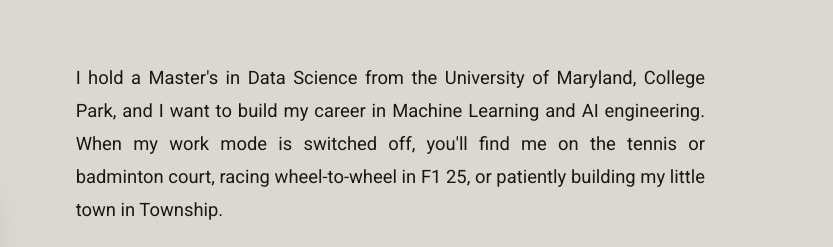
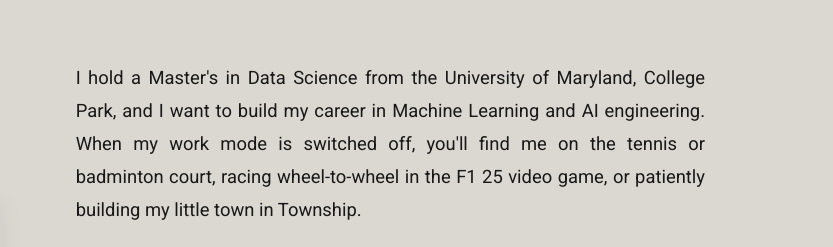
Before and after one commit to choppaJeevan/choppaJeevan.github.io, a plain HTML site: page index.html in a window 1280 px wide. Shown: the part 240-487 px from the top of the page, 447-1280 px from the left. Drawn offline with Linux system fonts and the light colour scheme.

Commit message:
Clarified F1 25 is a video game in bio

```diff
--- a/index.html
+++ b/index.html
@@ -42,7 +42,7 @@
             <div class="about-column">
                 <div class="about-text">
                     <p>
-                        I hold a Master's in Data Science from the University of Maryland, College Park, and I want to build my career in Machine Learning and AI engineering. When my work mode is switched off, you'll find me on the tennis or badminton court, racing wheel-to-wheel in F1 25, or patiently building my little town in Township.
+                        I hold a Master's in Data Science from the University of Maryland, College Park, and I want to build my career in Machine Learning and AI engineering. When my work mode is switched off, you'll find me on the tennis or badminton court, racing wheel-to-wheel in the F1 25 video game, or patiently building my little town in Township.
                     </p>
                     <p>
                         My work is fueled by a love for problem-solving, and I'm passionate about building AI systems that solve real-world problems end to end. I'm fascinated by how large language models work and what it takes to make them genuinely useful: teaching them to find the right information, adapt to new domains, and act on their own. I thrive on owning a problem from raw data to working system, and I believe the unglamorous parts, like careful evaluation and guarding against subtle mistakes, are what separate a demo from a system you can trust.
```
